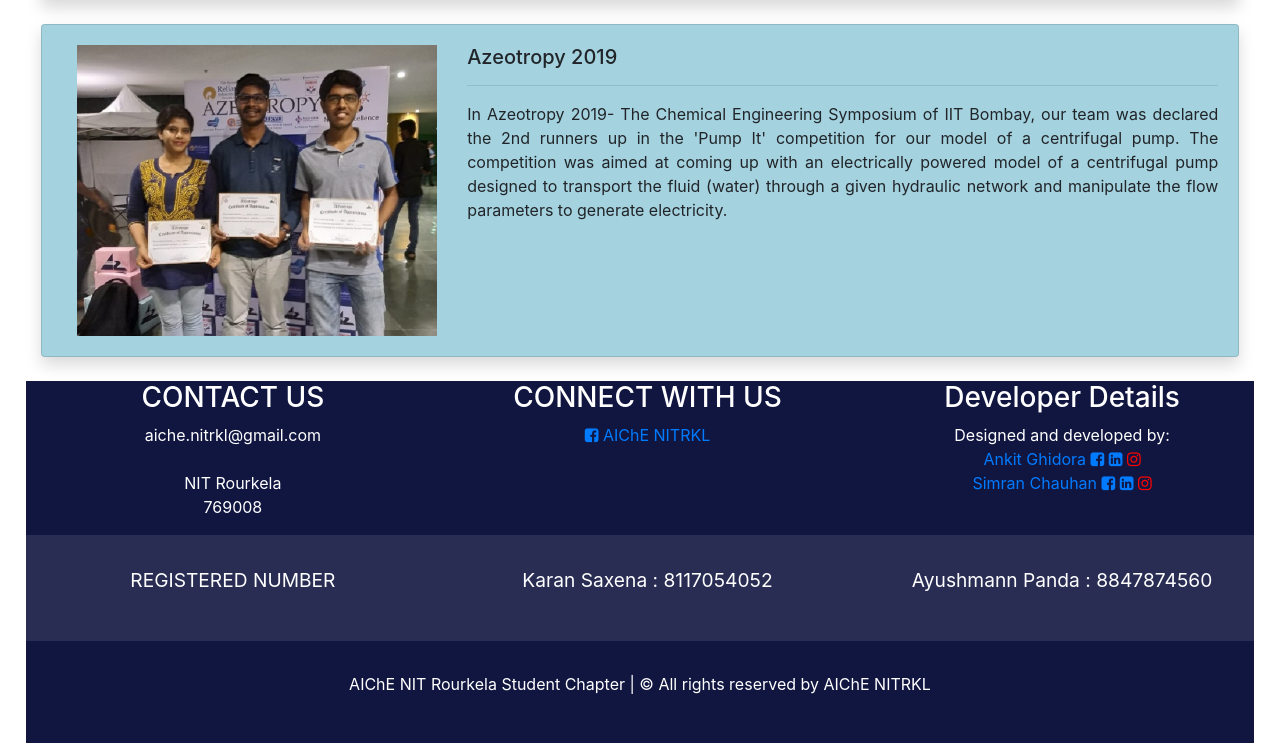
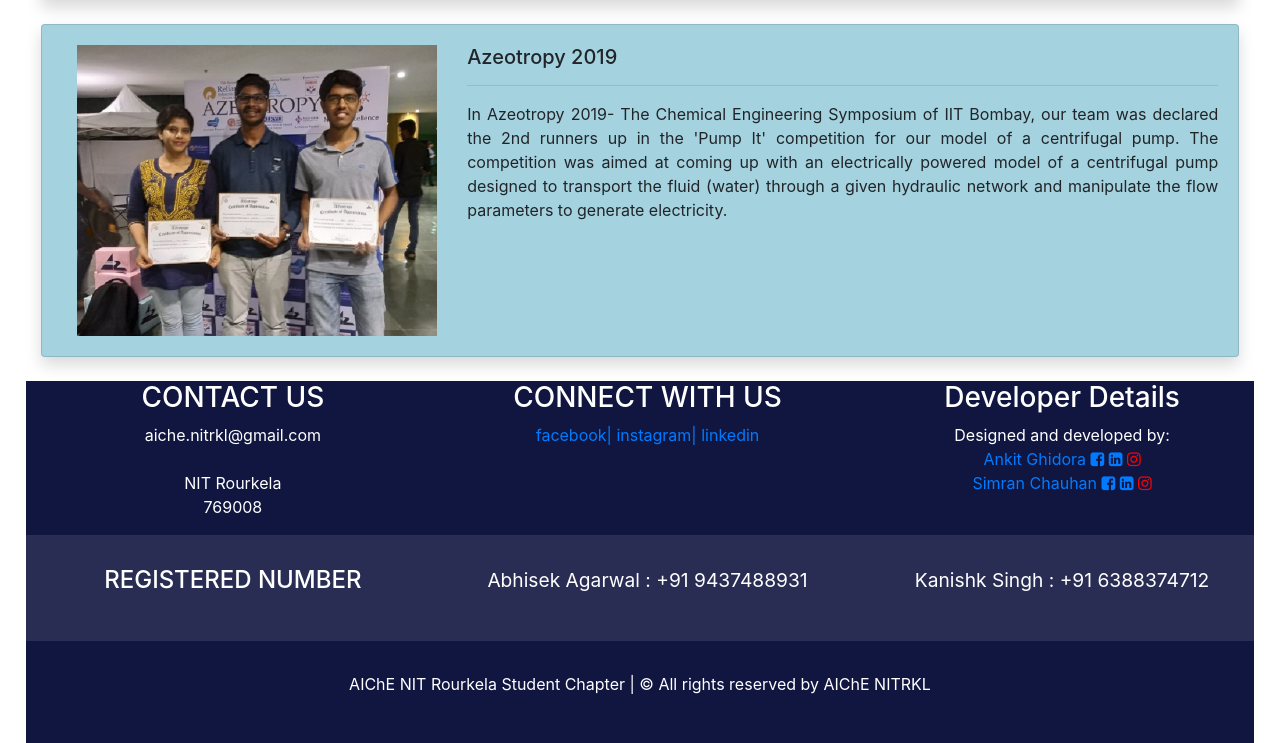
Before and after one commit to nirma42/aichenitrkl.github.io, a plain HTML site: page Achievements.html in a window 1280 px wide. Shown: the part 1234-1977 px from the top of the page. Drawn offline with nearby package versions, Linux system fonts and the light colour scheme; a script that the page names is missing.

Commit message:
Page Footer

```diff
--- a/Achievements.html
+++ b/Achievements.html
@@ -212,8 +212,7 @@
                     <div class="col-md-4 text-center">
 
                         <h3>CONNECT WITH US</h3>
-                        <a class="external" href="https://www.facebook.com/AIChENITR"> <i
-                                class="fa fa-facebook-square"></i> AIChE NITRKL</a>
+                        <a class="external" href="https://www.facebook.com/AIChENITR">facebook|</a> <a class="external" href="https://instagram.com/aiche.nitrkl?igshid=l5z85gplv99q">instagram|</a>  <a class="external" href="https://www.linkedin.com/company/aiche-nitr">linkedin</a>
 
                     </div>
                     <div class="col-md-4 text-center">
@@ -248,14 +247,14 @@
                 style="background-color:rgba(17, 22, 65, 0.897); color: #FFFFFF; font-size: 1.2em; padding-top: 2.5%;padding-bottom: 2.5%;">
                 <div class="row">
                     <div class="col-sm-4 text-center">
-                        <p>REGISTERED NUMBER</p>
-                    </div>
-                    <div class="col-sm-4 text-center">
-                        <p>Karan Saxena : 8117054052</p>
-                    </div>
-                    <div class="col-sm-4 text-center">
-                        <p>Ayushmann Panda : 8847874560</p>
-                    </div>
+                            <h4>REGISTERED NUMBER</h4>
+                        </div>
+                        <div class="col-sm-4 text-center">
+                            <p>Abhisek Agarwal : +91 9437488931</p>
+                        </div>
+                        <div class="col-sm-4 text-center">
+                            <p>Kanishk Singh : +91 6388374712</p>
+                        </div>
                 </div>
             </div>
 
```
